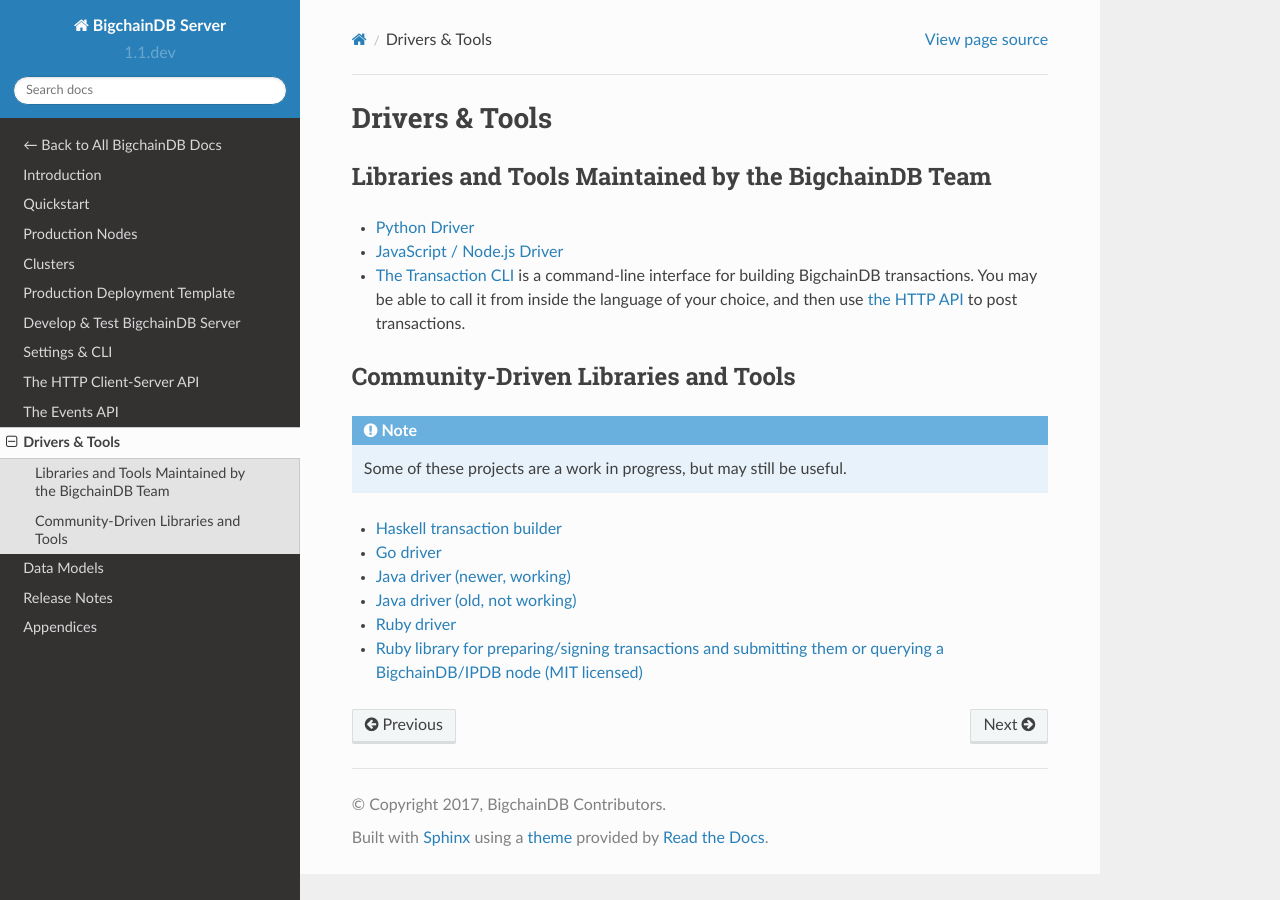
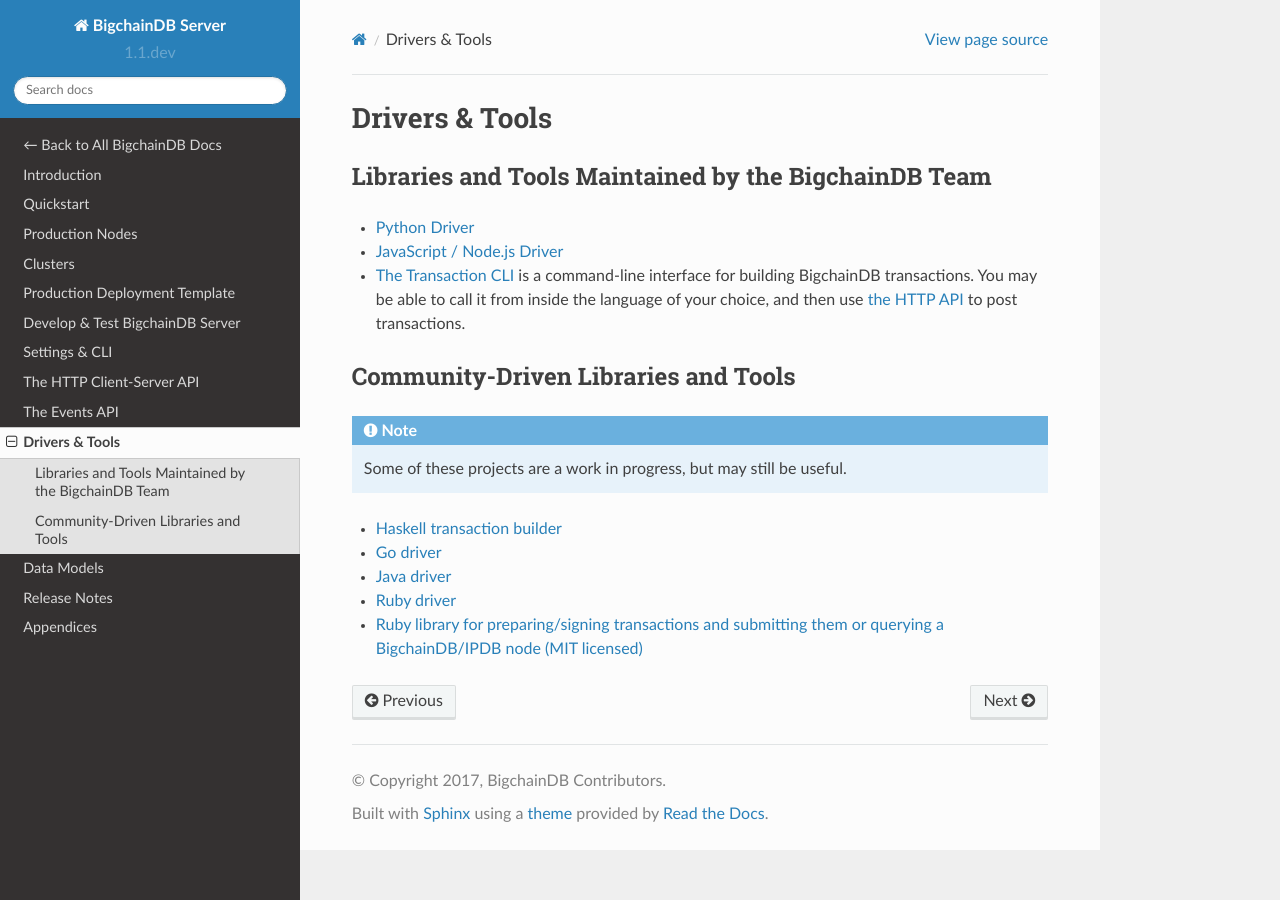
Before and after one commit to bigchaindb/bigchaindb, a Sphinx documentation site: the page built from docs/server/source/drivers-clients/index.rst, in a window 1280 px wide. Built offline with Sphinx 7.4.7 and the Read the Docs theme 2.0.0, drawn with Linux system fonts in a browser that asks for light colours; pages that are not in the unit, such as notebooks, are missing from menus.

Commit message:
Only list the new Java driver in the docs

```diff
--- a/docs/server/source/drivers-clients/index.rst
+++ b/docs/server/source/drivers-clients/index.rst
@@ -23,7 +23,6 @@
 
 * `Haskell transaction builder <https://github.com/bigchaindb/bigchaindb-hs>`_
 * `Go driver <https://github.com/zbo14/envoke/blob/master/bigchain/bigchain.go>`_
-* `Java driver (newer, working) <https://github.com/authenteq/java-bigchaindb-driver>`_
-* `Java driver (old, not working) <https://github.com/mgrand/bigchaindb-java-driver>`_
+* `Java driver <https://github.com/authenteq/java-bigchaindb-driver>`_
 * `Ruby driver <https://github.com/LicenseRocks/bigchaindb_ruby>`_
 * `Ruby library for preparing/signing transactions and submitting them or querying a BigchainDB/IPDB node (MIT licensed) <https://rubygems.org/gems/bigchaindb>`_
```
